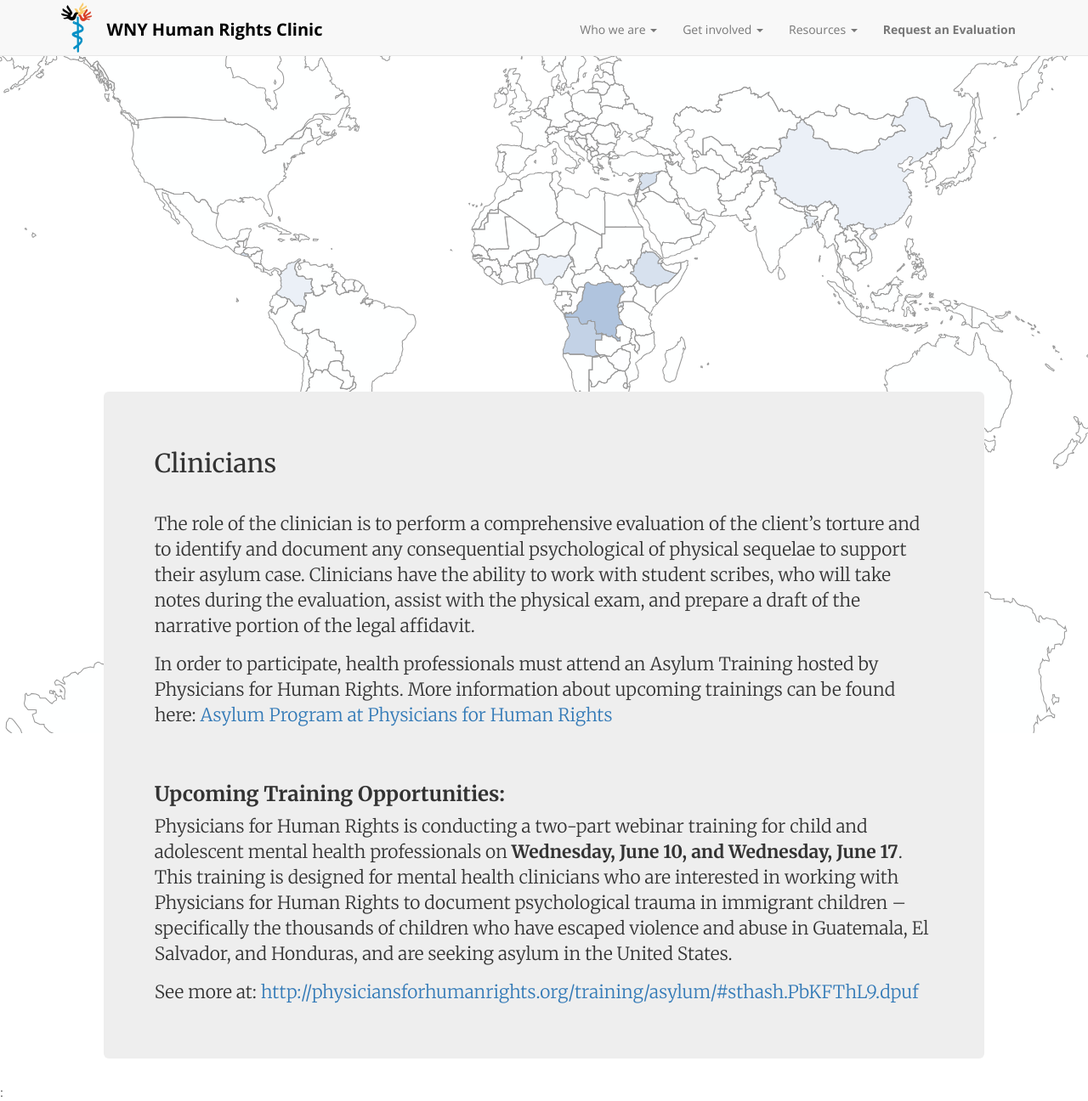
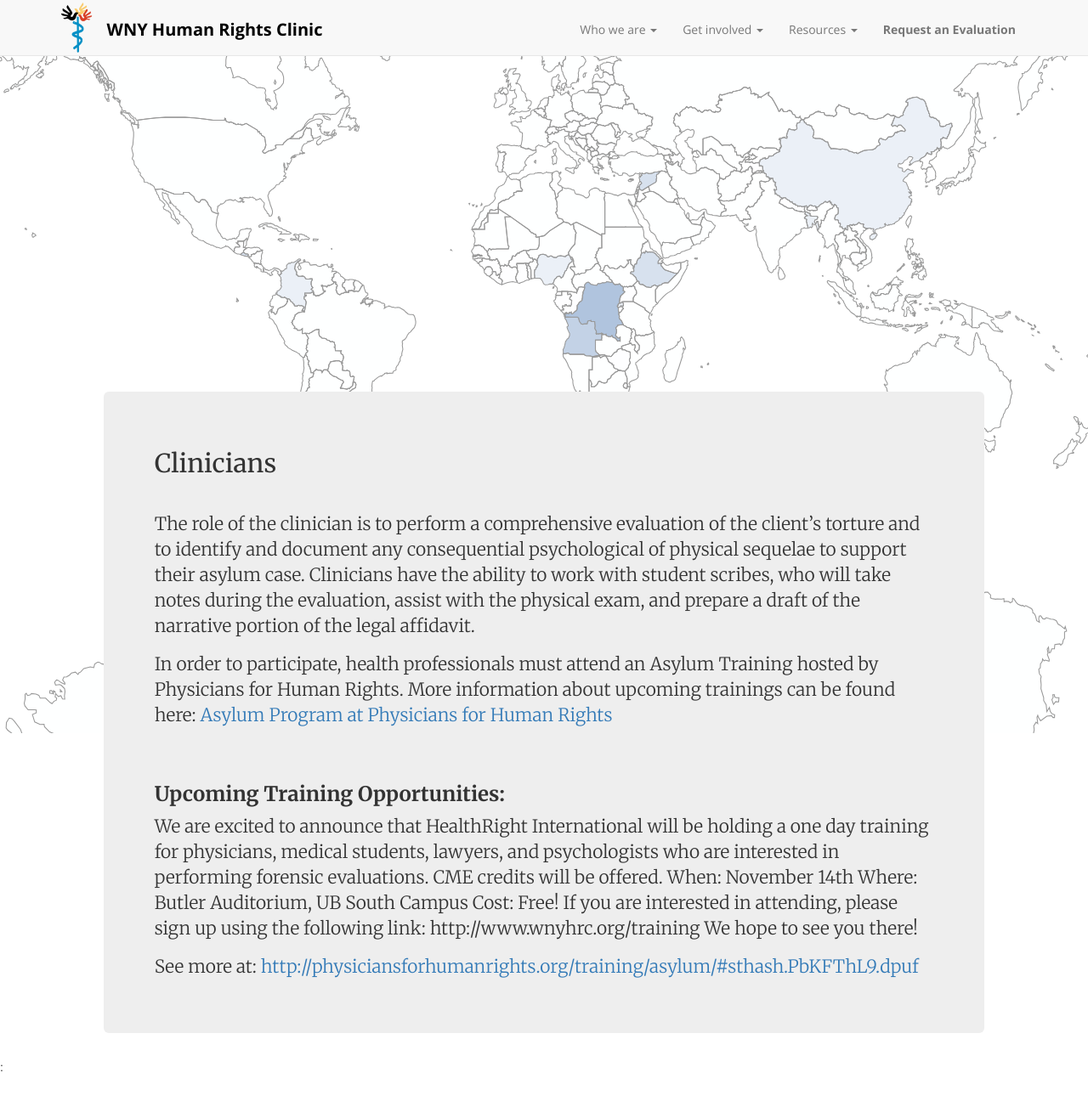
Before and after one commit to bquarant/wnyhrc, a Jekyll site: the page built from clinicians.md, in a window 1280 px wide and 1296 px high. Shown: the whole window at 85% size. Built offline with Jekyll 4.4.1, drawn with Linux system fonts in a browser that asks for light colours; comment, search, counter and statistics services are not loaded.

Commit message:
Update clinicians.md

```diff
--- a/clinicians.md
+++ b/clinicians.md
@@ -12,6 +12,11 @@
 <br>
 
 <h3><strong>Upcoming Training Opportunities:</strong></h3>
-Physicians for Human Rights is conducting a two-part webinar training for child and adolescent mental health professionals on <strong>Wednesday, June 10, and Wednesday, June 17</strong>. This training is designed for mental health clinicians who are interested in working with Physicians for Human Rights to document psychological trauma in immigrant children – specifically the thousands of children who have escaped violence and abuse in Guatemala, El Salvador, and Honduras, and are seeking asylum in the United States.
+We are excited to announce that HealthRight International will be holding a one day training for physicians, medical students, lawyers, and psychologists who are interested in performing forensic evaluations. CME credits will be offered.
+When: November 14th
+Where: Butler Auditorium, UB South Campus
+Cost: Free!
+If you are interested in attending, please sign up using the following link: http://www.wnyhrc.org/training
+We hope to see you there!
 
 See more at: <a href="http://physiciansforhumanrights.org/training/asylum/#sthash.PbKFThL9.dpuf"> http://physiciansforhumanrights.org/training/asylum/#sthash.PbKFThL9.dpuf</a>
```
